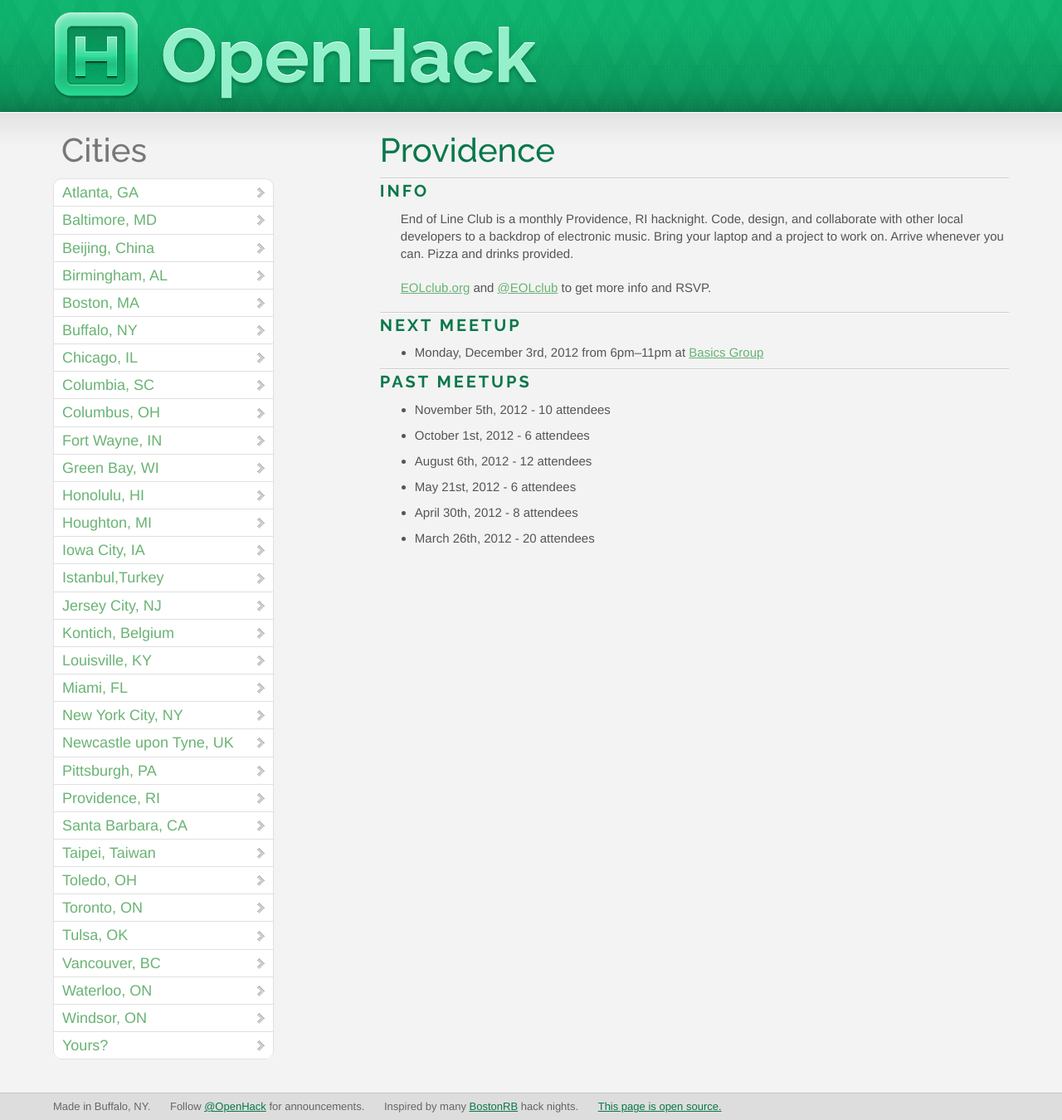
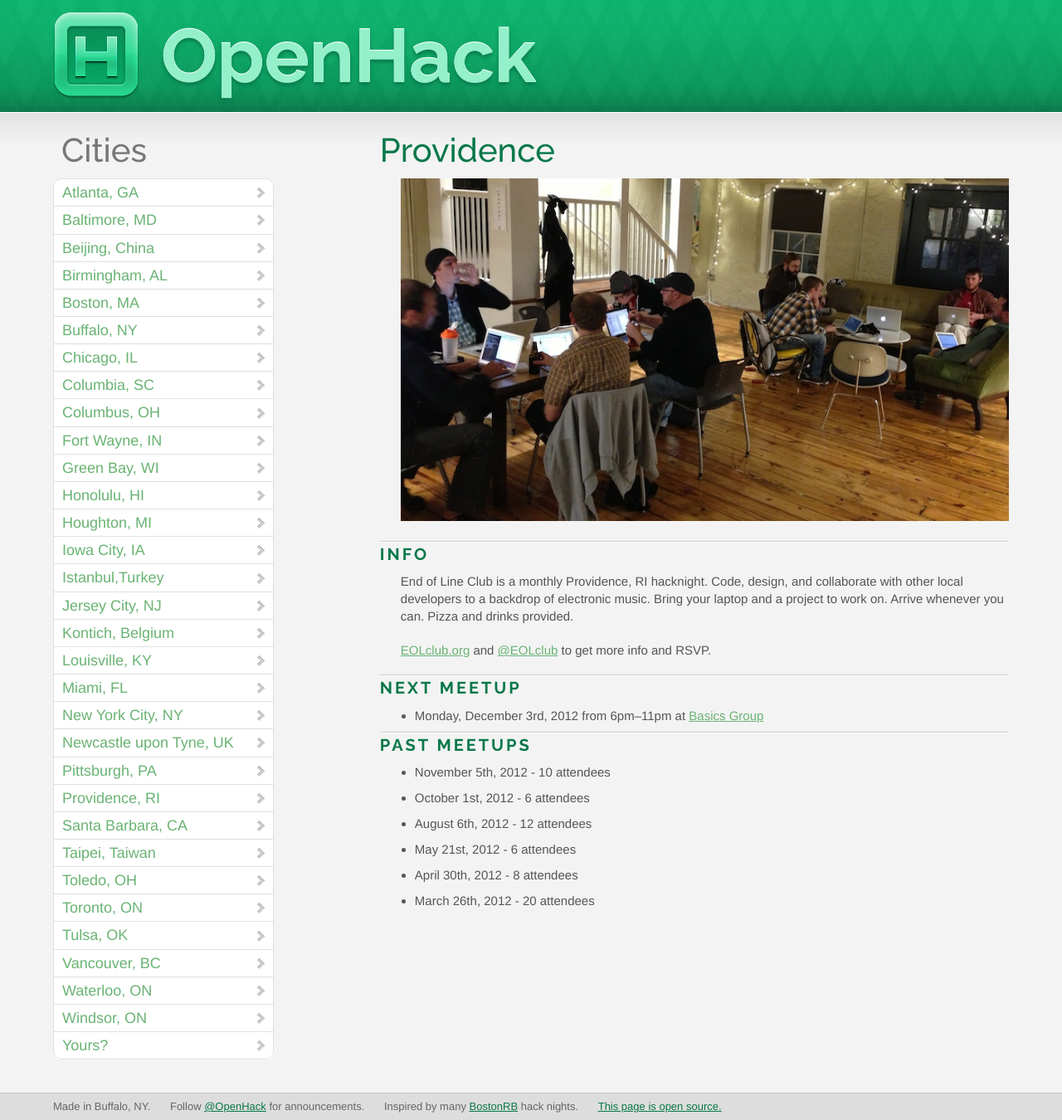
Before and after one commit to OpenHack/openhack.github.com, a Jekyll site: the page built from providence/index.markdown, in a window 1280 px wide. Shown: the whole page at 83% size. Built offline with Jekyll 4.4.1, drawn with Linux system fonts in a browser that asks for light colours; nearby versions of some CDN libraries; Markdown is read by kramdown in place of the engine named in the settings; comment, search, counter and statistics services are not loaded.

Commit message:
Add EOLclub photo to Providence, RI

```diff
--- a/providence/index.markdown
+++ b/providence/index.markdown
@@ -4,6 +4,8 @@
 ---
 
 ## Providence
+
+![Photo of EOLclub December 3, 2012 meetup](/providence/eolclub.jpg)
 
 ### Info
 
```
Also changed, not shown: providence/eolclub.jpg (added).
